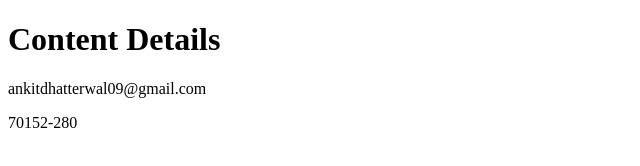
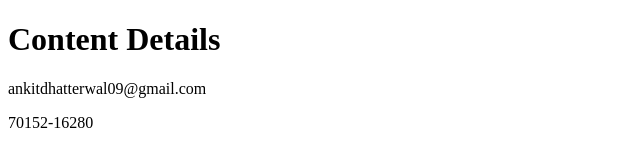
Before and after one commit to AnkitDhattarwal/cv, a plain HTML site: page Content Me.html in a window 1280 px wide. Shown: the full height of the page, 0-640 px from the left. Drawn offline with Linux system fonts and the light colour scheme.

Commit message:
Update Content Me.html

```diff
--- a/Content Me.html
+++ b/Content Me.html
@@ -9,7 +9,7 @@
 <body>
     <h1>Content Details</h1>
     <p>ankitdhatterwal09@gmail.com</p>
-    <p>70152-280</p>
+    <p>70152-16280</p>
         <!-- <a href="https://www.instagram.com/invites/contact/?i=1wg45knjzpouu&utm_content=kd9sr4e"><p>instagram</p></a> -->
 
 </body>
```
